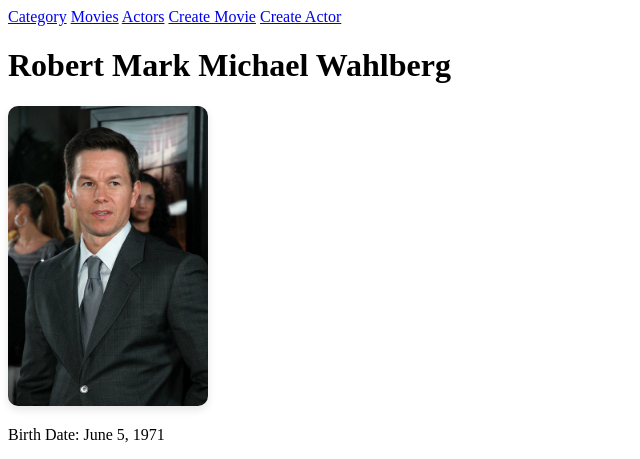
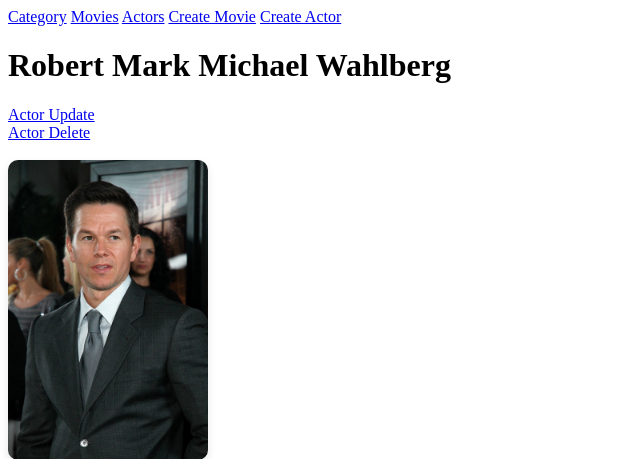
Before and after one commit to Buchak/practicecinemasite, a Django app: a page that uses cinemasite/main/templates/main/actor-detail.html in a window 1280 px wide. Shown: the top 459 px of the page, without its empty margins (0-640 px from the left). Run offline with Django 5.2, Linux system fonts and the light colour scheme; data comes from the database, SQL or seed files in the repository; both versions use the stored data as it was after the commit.

Commit message:
Added ActorCreateView, ActorUpdateView, ActorDeleteView

```diff
--- a/cinemasite/main/templates/main/actor-detail.html
+++ b/cinemasite/main/templates/main/actor-detail.html
@@ -7,6 +7,14 @@
 
 {% block body %}
 	<h1>{{ actor }}</h1>
+
+    <div>
+        <a href="{% url 'main:actor_update' actor_slug=actor.slug %}">Actor Update</a>
+    </div>
+    <div>
+        <a href="{% url 'main:actor_delete' actor_slug=actor.slug %}">Actor Delete</a>
+    </div>
+    <br>
 
     {% if actor.photo %}
         <img src="{{ actor.photo.url }}" width="200" alt="Photo {{ actor }}" style="border-radius: 10px; box-shadow: 0 4px 8px rgba(0,0,0,0.1);" />
--- a/cinemasite/main/urls.py
+++ b/cinemasite/main/urls.py
@@ -17,4 +17,6 @@ urlpatterns = [
     path('actors/', views.ActorListView.as_view(), name='actors_list'),
     path('create-actor/', views.ActorCreateView.as_view(), name='create_actor'),
     path('actors/<slug:actor_slug>/', views.ActorDetailView.as_view(), name='actor_detail'),
+    path('actors/<slug:actor_slug>/update', views.ActorUpdateView.as_view(), name='actor_update'),
+    path('actors/<slug:actor_slug>/delete', views.ActorDeleteView.as_view(), name='actor_delete'),
 ]
--- a/cinemasite/main/views.py
+++ b/cinemasite/main/views.py
@@ -48,6 +48,7 @@ class MovieUpdateView(UpdateView):
     model = models.Movie
     form_class = forms.MovieForm
     slug_url_kwarg = 'movie_slug'
+    template_name_suffix = '_update_form'
 
     def get_success_url(self):
         return reverse(
@@ -84,3 +85,22 @@ class ActorCreateView(CreateView):
             'main:actor_detail',
             kwargs={'actor_slug': self.object.slug}
         )
+
+
+class ActorUpdateView(UpdateView):
+    model = models.Actor
+    form_class = forms.ActorForm
+    slug_url_kwarg = 'actor_slug'
+    template_name_suffix = '_update_form'
+
+    def get_success_url(self):
+        return reverse(
+            'main:actor_detail',
+            kwargs={'actor_slug': self.object.slug}
+        )
+
+
+class ActorDeleteView(DeleteView):
+    model = models.Actor
+    slug_url_kwarg = 'actor_slug'
+    success_url = reverse_lazy('main:actors_list')
```
Also changed, not shown: cinemasite/main/templates/main/actor_confirm_delete.html (added, +18 -0 lines), cinemasite/main/templates/main/actor_form.html (added, +18 -0 lines), cinemasite/main/templates/main/actor_update_form.html (added, +18 -0 lines), cinemasite/db.sqlite3.
